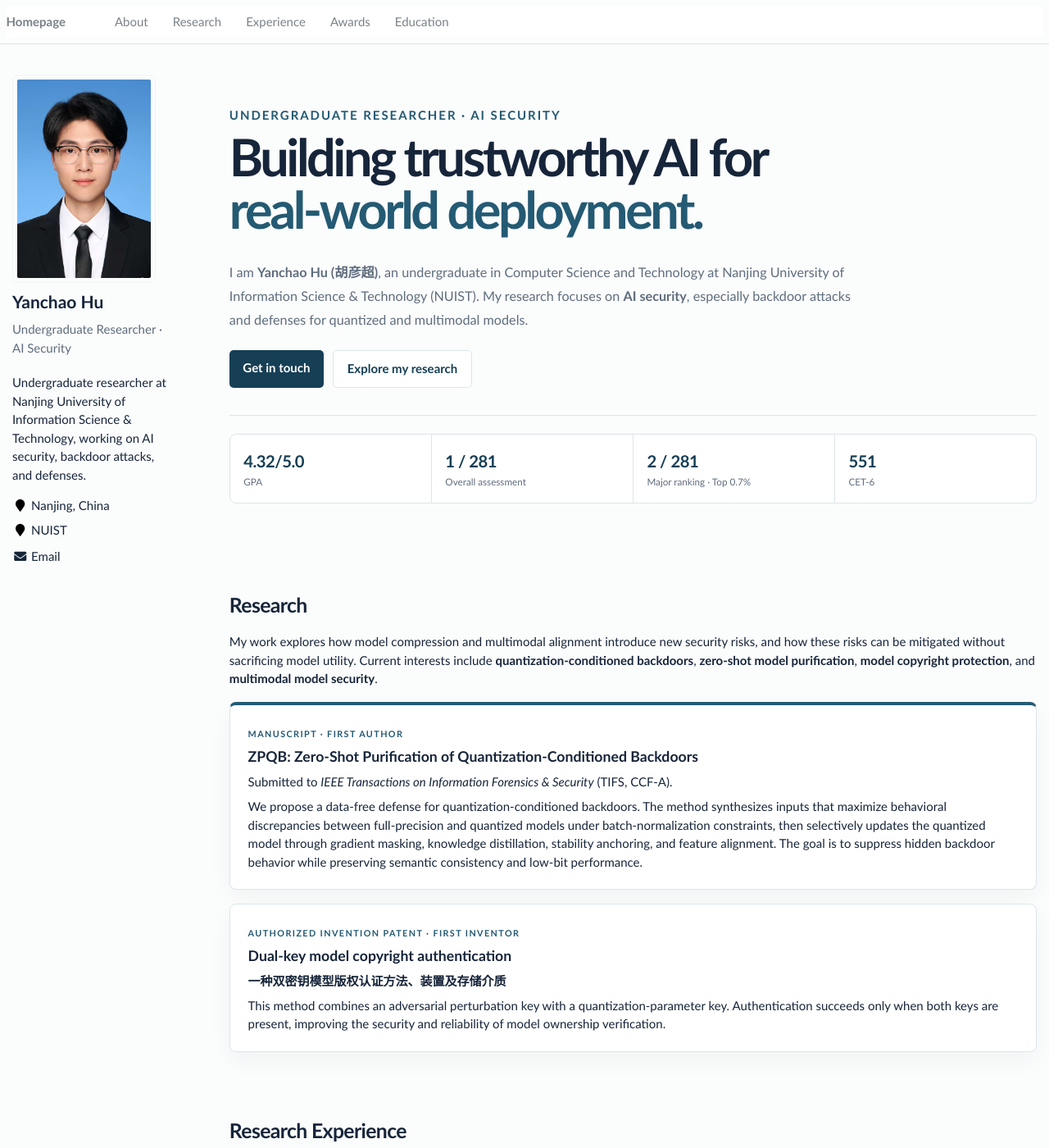
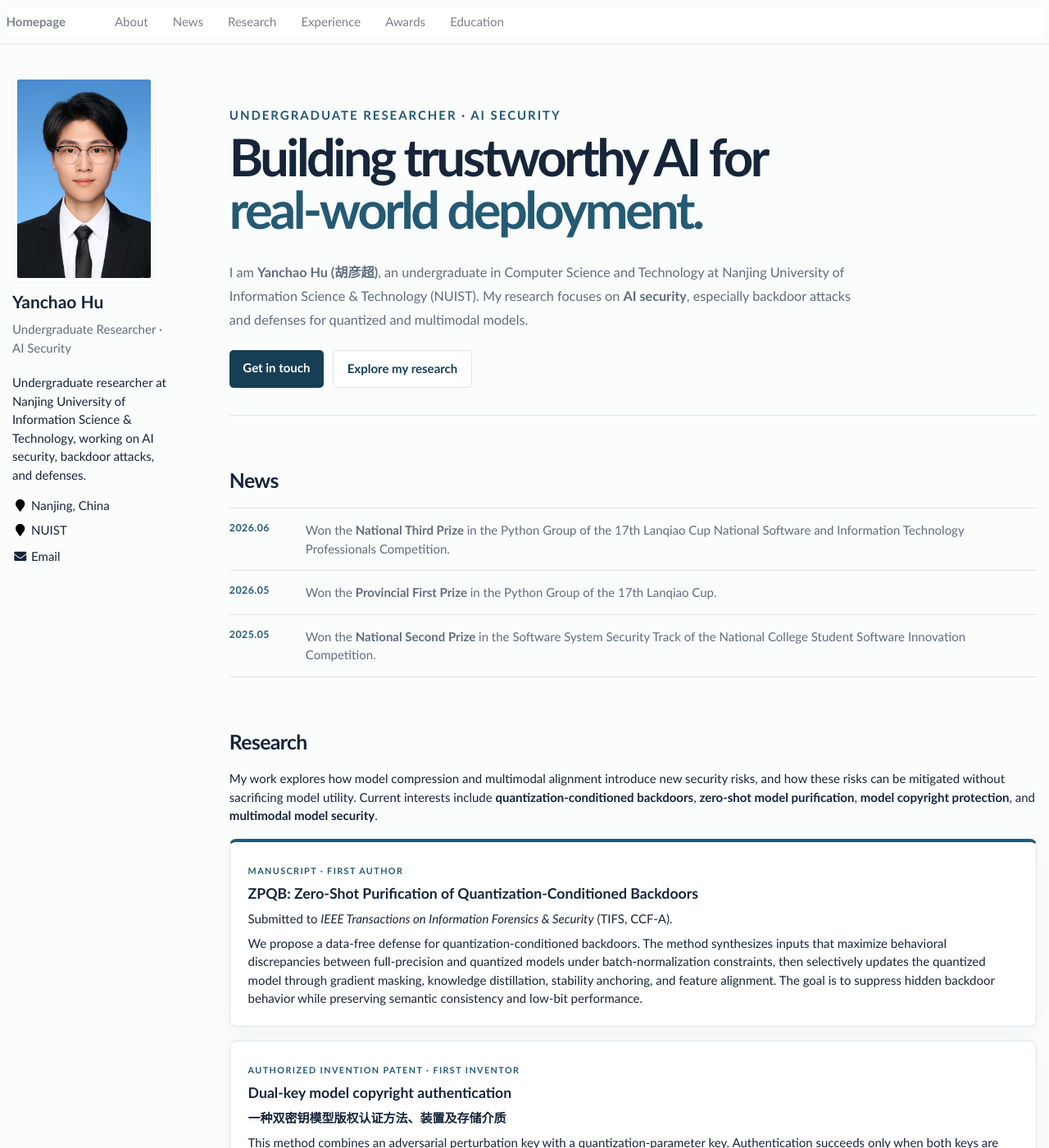
Before and after one commit to Felix-Orion/YanchaoHu.github.io, a Jekyll site: the page built from _pages/about.md, in a window 1280 px wide and 1400 px high. Shown: the whole window at 82% size. Built offline with Jekyll 4.4.1, drawn with Linux system fonts in a browser that asks for light colours; some of the changed text lies outside the part shown.

Commit message:
Add news and update awards

```diff
--- a/_data/navigation.yml
+++ b/_data/navigation.yml
@@ -2,6 +2,9 @@
 main:
   - title: "About"
     url: "/#about-me"
+
+  - title: "News"
+    url: "/#news"
 
   - title: "Research"
     url: "/#research"
--- a/_pages/about.md
+++ b/_pages/about.md
@@ -20,11 +20,24 @@ redirect_from:
   </div>
 </div>
 
-<div class="metric-grid" aria-label="Academic highlights">
-  <div class="metric"><strong>4.32/5.0</strong><span>GPA</span></div>
-  <div class="metric"><strong>1 / 281</strong><span>Overall assessment</span></div>
-  <div class="metric"><strong>2 / 281</strong><span>Major ranking · Top 0.7%</span></div>
-  <div class="metric"><strong>551</strong><span>CET-6</span></div>
+<span class="anchor" id="news"></span>
+
+# News
+
+<!-- Add future news items at the top of this list. Copy one <article> block and update its date and text. -->
+<div class="news-list">
+  <article>
+    <time datetime="2026-06">2026.06</time>
+    <p>Won the <strong>National Third Prize</strong> in the Python Group of the 17th Lanqiao Cup National Software and Information Technology Professionals Competition.</p>
+  </article>
+  <article>
+    <time datetime="2026-05">2026.05</time>
+    <p>Won the <strong>Provincial First Prize</strong> in the Python Group of the 17th Lanqiao Cup.</p>
+  </article>
+  <article>
+    <time datetime="2025-05">2025.05</time>
+    <p>Won the <strong>National Second Prize</strong> in the Software System Security Track of the National College Student Software Innovation Competition.</p>
+  </article>
 </div>
 
 <span class="anchor" id="research"></span>
@@ -79,8 +92,7 @@ This method combines an adversarial perturbation key with a quantization-paramet
 
 # Selected Awards
 
-<div class="two-column-list">
-<div markdown="1">
+<div class="award-panel" markdown="1">
 
 ### Scholarships & Honors
 
@@ -92,18 +104,23 @@ This method combines an adversarial perturbation key with a quantization-paramet
 - Outstanding Student Leader
 
 </div>
-<div markdown="1">
 
-### Competitions
+## Competition Awards
 
-- **National Second Prize**, National College Student Mathematics Competition, Non-mathematics Category A
-- **National Second Prize**, Software Innovation Competition, Software System Security Track
-- **National Third Prize**, National College Student Innovation and Invention Competition
-- **National Third Prize**, Lanqiao Cup Python Group
-- **Provincial First Prize**, Lanqiao Cup Python Group
-- Provincial awards in higher mathematics, C/C++, and innovation
-
-</div>
+<div class="award-timeline">
+  <article><time datetime="2026-06">2026.06</time><p><strong>国家级三等奖</strong><span>第十七届蓝桥杯全国软件与信息技术专业人才大赛（Python 组）</span></p></article>
+  <article><time datetime="2026-05">2026.05</time><p><strong>省级一等奖</strong><span>第十七届蓝桥杯全国软件与信息技术专业人才大赛（Python 组）</span></p></article>
+  <article><time datetime="2025-11">2025.11</time><p><strong>省级三等奖</strong><span>第七届全球校园人工智能算法精英大赛</span></p></article>
+  <article><time datetime="2025-06">2025.06</time><p><strong>校级二等奖</strong><span>第十九届数学建模大赛</span></p></article>
+  <article><time datetime="2025-06">2025.06</time><p><strong>校级铜奖</strong><span>中国国际大学生创新大赛</span></p></article>
+  <article><time datetime="2025-05">2025.05</time><p><strong>国家级二等奖</strong><span>全国大学生软件创新大赛软件系统安全赛</span></p></article>
+  <article><time datetime="2025-05">2025.05</time><p><strong>省级二等奖</strong><span>第十六届蓝桥杯全国软件与信息技术专业人才大赛（C&amp;C++ 组）</span></p></article>
+  <article><time datetime="2024-12">2024.12</time><p><strong>国家级三等奖</strong><span>全国大学生创新发明大赛</span></p></article>
+  <article><time datetime="2024-12">2024.12</time><p><strong>国家级二等奖</strong><span>第十六届全国大学生数学竞赛</span></p></article>
+  <article><time datetime="2024-11">2024.11</time><p><strong>省级一等奖</strong><span>全国大学生创新发明大赛（华东区域赛）</span></p></article>
+  <article><time datetime="2024-11">2024.11</time><p><strong>省级优胜奖</strong><span>首届泛在智能感知技术创新应用大赛</span></p></article>
+  <article><time datetime="2024-06">2024.06</time><p><strong>省级二等奖</strong><span>第二十一届高等数学竞赛本科一级 A</span></p></article>
+  <article><time datetime="2024-05">2024.05</time><p><strong>校级一等奖</strong><span>第 5 届高等数学竞赛</span></p></article>
 </div>
 
 <span class="anchor" id="education"></span>
--- a/assets/css/main.scss
+++ b/assets/css/main.scss
@@ -209,36 +209,28 @@ body {
     }
 }
 
-.metric-grid {
-    display: grid;
-    grid-template-columns: repeat(2, minmax(0, 1fr));
-    gap: 1px;
-    margin: 1.5em 0 3em;
-    overflow: hidden;
-    border: 1px solid var(--yh-line);
-    border-radius: 8px;
-    background: var(--yh-line);
-}
+.news-list {
+    margin-top: .75em;
+    border-top: 1px solid var(--yh-line);
 
-.metric {
-    padding: 1.1em;
-    background: #fff;
-
-    strong,
-    span {
-        display: block;
+    article {
+        display: grid;
+        grid-template-columns: 5.2em 1fr;
+        gap: 1em;
+        padding: 1em 0;
+        border-bottom: 1px solid var(--yh-line);
     }
 
-    strong {
-        color: var(--yh-blue-dark);
-        font-size: 1.35em;
-        letter-spacing: -.025em;
+    time {
+        color: var(--yh-blue);
+        font-size: .82em;
+        font-weight: 800;
+        letter-spacing: .04em;
     }
 
-    span {
-        margin-top: .15em;
+    p {
+        margin: 0;
         color: var(--yh-muted);
-        font-size: .78em;
     }
 }
 
@@ -300,6 +292,69 @@ body {
 
     li {
         margin-bottom: .55em;
+    }
+}
+
+.award-panel {
+    margin: 1em 0 2em;
+    padding: 1.4em;
+    border-radius: 8px;
+    background: var(--yh-sky);
+
+    h3 {
+        margin-top: 0;
+        color: var(--yh-blue-dark);
+    }
+
+    ul {
+        columns: 2;
+        column-gap: 2.5em;
+    }
+
+    li {
+        break-inside: avoid;
+        margin-bottom: .55em;
+    }
+}
+
+.award-timeline {
+    display: grid;
+    gap: .75em;
+
+    article {
+        display: grid;
+        grid-template-columns: 5.2em 1fr;
+        gap: .8em;
+        padding: 1em;
+        border: 1px solid var(--yh-line);
+        border-radius: 7px;
+        background: #fff;
+    }
+
+    time {
+        color: var(--yh-blue);
+        font-size: .78em;
+        font-weight: 800;
+    }
+
+    p,
+    strong,
+    span {
+        display: block;
+    }
+
+    p {
+        margin: 0;
+    }
+
+    strong {
+        margin-bottom: .15em;
+        color: var(--yh-blue-dark);
+    }
+
+    span {
+        color: var(--yh-muted);
+        line-height: 1.55;
     }
 }
 
@@ -376,11 +431,11 @@ body {
 }
 
 @include breakpoint($medium) {
-    .metric-grid {
-        grid-template-columns: repeat(4, minmax(0, 1fr));
+    .two-column-list {
+        grid-template-columns: repeat(2, minmax(0, 1fr));
     }
 
-    .two-column-list {
+    .award-timeline {
         grid-template-columns: repeat(2, minmax(0, 1fr));
     }
 
@@ -404,4 +459,8 @@ body {
         width: 72px;
         height: 96px;
     }
+
+    .award-panel ul {
+        columns: 1;
+    }
 }
```
Also changed, not shown: other parts of _pages/about.md (+1 -1 lines).
